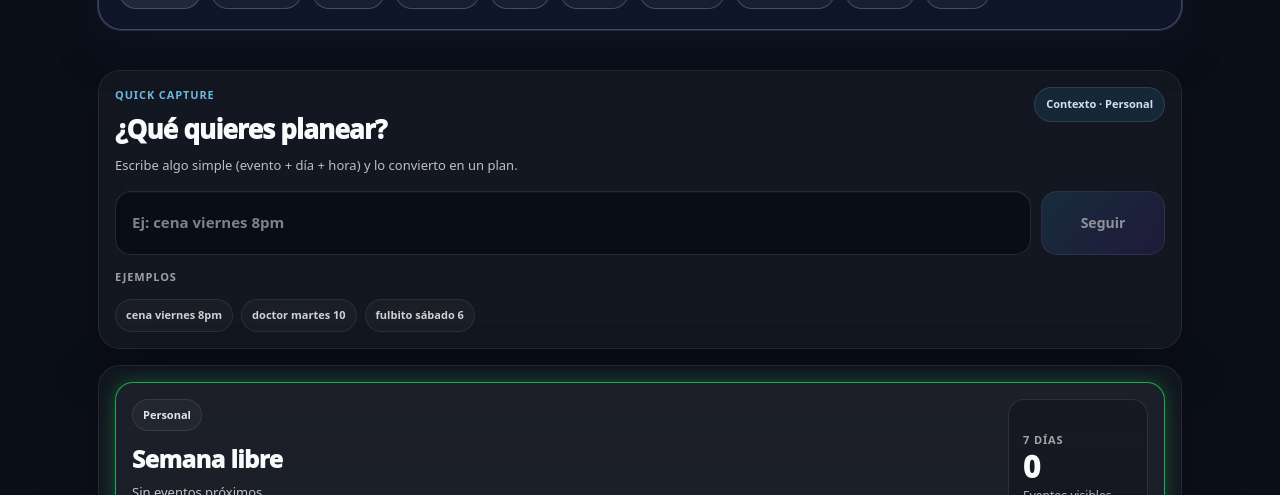
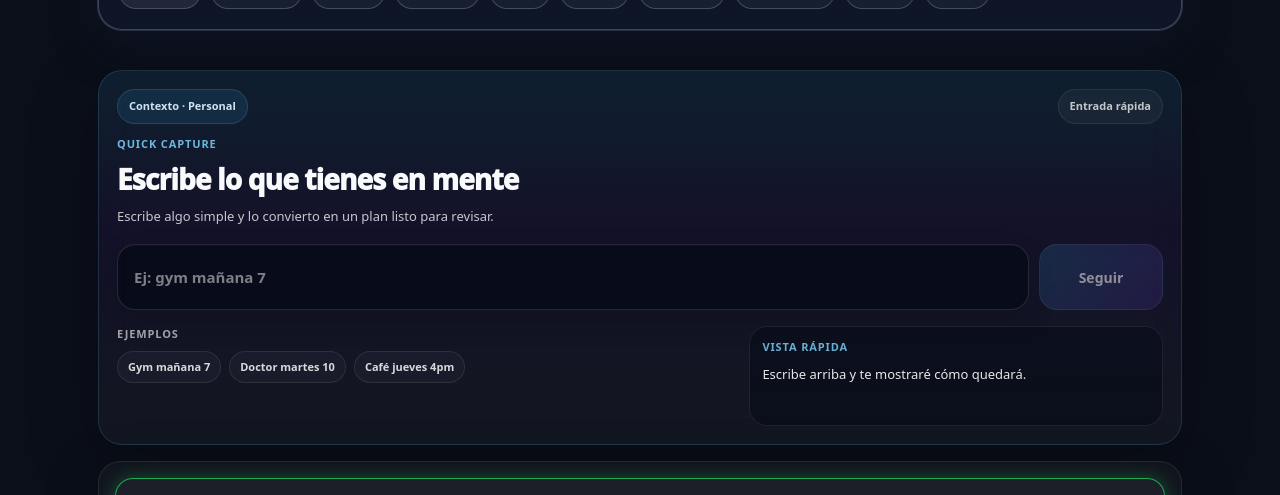
Before and after one commit to Fgainzall/syncplans-app, a Next.js app: page /summary in a window 1280 px wide. Shown: the part 221-716 px from the top of the page. Built offline with nearby package versions, Linux system fonts and the light colour scheme; no server answers.

Commit message:
refactor: elevate quick capture experience in summary

```diff
--- a/src/app/summary/SummaryClient.tsx
+++ b/src/app/summary/SummaryClient.tsx
@@ -73,6 +73,11 @@ type RecentDecision = {
   isFallback: boolean;
 };
 
+type QuickCaptureExample = {
+  label: string;
+  value: string;
+};
+
 function safeDate(iso?: string | null) {
   if (!iso) return null;
   const d = new Date(iso);
@@ -404,6 +409,71 @@ function eventOverlapsWindow(
   );
 }
 
+function getQuickCaptureExamples(
+  activeGroupType: GroupType,
+  activeLabel: string,
+  hasActiveGroup: boolean
+): QuickCaptureExample[] {
+  if (!hasActiveGroup) {
+    return [
+      { label: "Gym mañana 7", value: "gym mañana 7" },
+      { label: "Doctor martes 10", value: "doctor martes 10" },
+      { label: "Café jueves 4pm", value: "café jueves 4pm" },
+    ];
+  }
+
+  if (activeGroupType === "pair") {
+    return [
+      { label: "Cena viernes 8pm", value: "cena viernes 8pm" },
+      { label: "Pádel sábado 10", value: "pádel sábado 10" },
+      { label: "Almuerzo domingo 1 con Fer", value: "almuerzo domingo 1 con Fer" },
+    ];
+  }
+
+  if (activeGroupType === "family") {
+    return [
+      { label: "Almuerzo domingo 1", value: "almuerzo domingo 1" },
+      { label: "Cole martes 7am", value: "cole martes 7am" },
+      { label: `Salida sábado 11 con ${activeLabel}`, value: "salida sábado 11" },
+    ];
+  }
+
+  return [
+    { label: "Reunión lunes 9", value: "reunión lunes 9" },
+    { label: "Fulbito sábado 6", value: "fulbito sábado 6" },
+    { label: "Asado domingo 2 en casa", value: "asado domingo 2 en casa" },
+  ];
+}
+
+function formatQuickCapturePreview(input: string): string | null {
+  const raw = String(input || "").trim();
+  if (!raw) return null;
+
+  const parsed = parseQuickCapture(raw);
+  const title = String(parsed.title || "").trim();
+  if (!title) return null;
+
+  const parts: string[] = [title];
+
+  if (parsed.date) {
+    const dateLabel = parsed.date.toLocaleDateString([], {
+      weekday: "short",
+      day: "2-digit",
+      month: "short",
+    });
+    const timeLabel = parsed.date.toLocaleTimeString([], {
+      hour: "2-digit",
+      minute: "2-digit",
+    });
+    parts.push(`${dateLabel} · ${timeLabel}`);
+  }
+
+  if (parsed.notes) {
+    parts.push(parsed.notes);
+  }
+
+  return parts.join(" — ");
+}
 
 export default function SummaryClient({ highlightId, appliedToast }: Props) {
   const router = useRouter();
@@ -461,9 +531,38 @@ export default function SummaryClient({ highlightId, appliedToast }: Props) {
     return activeGroup ? humanGroupName(activeGroup) : "Grupo";
   }, [activeGroupId, activeGroup]);
 
+  const activeGroupType = useMemo(() => {
+    return normalizeSummaryGroupType(String(activeGroup?.type ?? ""));
+  }, [activeGroup]);
+
   const contextLabel = useMemo(() => {
     if (!activeGroupId) return "Personal";
     return activeLabel;
+  }, [activeGroupId, activeLabel]);
+
+  const quickCaptureExamples = useMemo(
+    () => getQuickCaptureExamples(activeGroupType, activeLabel, !!activeGroupId),
+    [activeGroupType, activeLabel, activeGroupId]
+  );
+
+  const quickCapturePreview = useMemo(
+    () => formatQuickCapturePreview(quickCaptureValue),
+    [quickCaptureValue]
+  );
+
+  const quickCaptureHeadline = useMemo(() => {
+    if (!activeGroupId) return "Escribe lo que tienes en mente";
+    if (activeGroupType === "pair") return "Planéalo en una línea";
+    if (activeGroupType === "family") return "Organiza lo importante en segundos";
+    return "Dime qué quieres hacer";
+  }, [activeGroupId, activeGroupType]);
+
+  const quickCaptureSubcopy = useMemo(() => {
+    if (!activeGroupId) {
+      return "Escribe algo simple y lo convierto en un plan listo para revisar.";
+    }
+
+    return `Lo prepararé con el contexto de ${activeLabel} para que entres directo al detalle.`;
   }, [activeGroupId, activeLabel]);
 
   const normalizedEvents = useMemo(() => {
@@ -721,15 +820,11 @@ export default function SummaryClient({ highlightId, appliedToast }: Props) {
     router.push("/conflicts/detected");
   }, [router, conflictAlert]);
 
-
-
-  const handleQuickCaptureSubmit = useCallback(() => {
-  const raw = quickCaptureValue.trim();
-  if (!raw || quickCaptureBusy) return;
-
-  setQuickCaptureBusy(true);
-
-  try {
+  const navigateFromQuickCapture = useCallback(
+    (value: string) => {
+      const raw = String(value || "").trim();
+      if (!raw) return;
+
       const parsed = parseQuickCapture(raw);
       const params = new URLSearchParams();
 
@@ -744,42 +839,41 @@ export default function SummaryClient({ highlightId, appliedToast }: Props) {
 
       if (parsed.title) params.set("title", parsed.title);
       if (parsed.date) params.set("date", parsed.date.toISOString());
-    if (parsed.durationMinutes) params.set("duration", String(parsed.durationMinutes));
+      if (parsed.durationMinutes) {
+        params.set("duration", String(parsed.durationMinutes));
+      }
       if (parsed.notes) params.set("notes", parsed.notes);
 
       router.push(`/events/new/details?${params.toString()}`);
+    },
+    [activeGroupId, router]
+  );
+
+  const handleQuickCaptureSubmit = useCallback(() => {
+    const raw = quickCaptureValue.trim();
+    if (!raw || quickCaptureBusy) return;
+
+    setQuickCaptureBusy(true);
+
+    try {
+      navigateFromQuickCapture(raw);
     } finally {
-    setTimeout(() => setQuickCaptureBusy(false), 180);
-  }
-}, [quickCaptureValue, quickCaptureBusy, activeGroupId, router]);
-
-  const handleQuickCaptureExample = useCallback((value: string) => {
+      window.setTimeout(() => setQuickCaptureBusy(false), 180);
+    }
+  }, [quickCaptureValue, quickCaptureBusy, navigateFromQuickCapture]);
+
+  const handleQuickCaptureExample = useCallback(
+    (value: string) => {
       setQuickCaptureValue(value);
 
       if (quickCaptureBusy) return;
 
       window.setTimeout(() => {
-      const parsed = parseQuickCapture(value);
-      const params = new URLSearchParams();
-
-      params.set("qc", "1");
-
-      if (activeGroupId) {
-        params.set("type", "group");
-        params.set("groupId", activeGroupId);
-      } else {
-        params.set("type", "personal");
-      }
-
-      if (parsed.title) params.set("title", parsed.title);
-      if (parsed.date) params.set("date", parsed.date.toISOString());
-      if (parsed.durationMinutes) params.set("duration", String(parsed.durationMinutes));
-      if (parsed.notes) params.set("notes", parsed.notes);
-
-      router.push(`/events/new/details?${params.toString()}`);
+        navigateFromQuickCapture(value);
       }, 0);
-  }, [activeGroupId, quickCaptureBusy, router]);
-
+    },
+    [quickCaptureBusy, navigateFromQuickCapture]
+  );
 
   const handleQuickCaptureKeyDown = useCallback(
     (event: React.KeyboardEvent<HTMLInputElement>) => {
@@ -813,17 +907,20 @@ export default function SummaryClient({ highlightId, appliedToast }: Props) {
         <Section style={styles.shell} className="spSum-shell">
           <PremiumHeader title={title} subtitle={summarySubtitle} />
 
-          <Card style={styles.card} className="spSum-card">
+          <Card style={styles.captureCard} className="spSum-card spSum-captureCard">
+            <div style={styles.captureTopBand}>
+              <span style={styles.captureContextPill}>
+                {activeGroupId ? `Contexto · ${activeLabel}` : "Contexto · Personal"}
+              </span>
+              <span style={styles.captureContextGhost}>Entrada rápida</span>
+            </div>
+
             <div style={styles.captureHeaderRow}>
-              <div>
+              <div style={styles.captureCopyBlock}>
                 <div style={styles.captureEyebrow}>Quick Capture</div>
-                <div style={styles.captureTitle}>¿Qué quieres planear?</div>
-              <div style={styles.captureSub}>
-  Escribe algo simple (evento + día + hora) y lo convierto en un plan.
-</div>
-              </div>
-
-              <div style={styles.captureHintPill}>{activeGroupId ? `Contexto · ${activeLabel}` : "Contexto · Personal"}</div>
+                <div style={styles.captureTitle}>{quickCaptureHeadline}</div>
+                <div style={styles.captureSub}>{quickCaptureSubcopy}</div>
+              </div>
             </div>
 
             <div style={styles.captureFieldWrap} className="spSum-captureFieldWrap">
@@ -831,7 +928,9 @@ export default function SummaryClient({ highlightId, appliedToast }: Props) {
                 value={quickCaptureValue}
                 onChange={(event) => setQuickCaptureValue(event.target.value)}
                 onKeyDown={handleQuickCaptureKeyDown}
-                placeholder="Ej: cena viernes 8pm"
+                placeholder={
+                  activeGroupId ? "Ej: cena viernes 8pm" : "Ej: gym mañana 7"
+                }
                 style={styles.captureInput}
                 className="spSum-captureInput"
                 autoCapitalize="sentences"
@@ -855,28 +954,28 @@ export default function SummaryClient({ highlightId, appliedToast }: Props) {
               </button>
             </div>
 
-            <div style={{ marginTop: 14 }}>
+            <div style={styles.captureFootRow}>
+              <div style={styles.captureExamplesBlock}>
                 <div style={styles.captureExamplesLabel}>Ejemplos</div>
-</div>
                 <div style={styles.captureExamplesRow}>
+                  {quickCaptureExamples.map((example) => (
                     <span
-  onClick={() => handleQuickCaptureExample("cena viernes 8pm")}
+                      key={example.value}
+                      onClick={() => handleQuickCaptureExample(example.value)}
                       style={{ ...styles.captureExamplePill, cursor: "pointer" }}
                     >
-  cena viernes 8pm
+                      {example.label}
                     </span>
-              <span
-  onClick={() => handleQuickCaptureExample("doctor martes 10")}
-  style={{ ...styles.captureExamplePill, cursor: "pointer" }}
->
-  doctor martes 10
-</span>
-<span
-  onClick={() => handleQuickCaptureExample("fulbito sábado 6")}
-  style={{ ...styles.captureExamplePill, cursor: "pointer" }}
->
-  fulbito sábado 6
-</span>
+                  ))}
+                </div>
+              </div>
+
+              <div style={styles.capturePreviewCard}>
+                <div style={styles.capturePreviewLabel}>Vista rápida</div>
+                <div style={styles.capturePreviewValue}>
+                  {quickCapturePreview || "Escribe arriba y te mostraré cómo quedará."}
+                </div>
+              </div>
             </div>
           </Card>
 
@@ -1166,6 +1265,10 @@ export default function SummaryClient({ highlightId, appliedToast }: Props) {
             padding: 14px !important;
           }
 
+          .spSum-captureCard {
+            padding: 16px !important;
+          }
+
           .spSum-eventsList {
             gap: 8px !important;
           }
@@ -1259,35 +1362,24 @@ const styles: Record<string, React.CSSProperties> = {
     boxShadow: "0 18px 60px rgba(0,0,0,0.22)",
     backdropFilter: "blur(14px)",
   },
-
-  captureHeaderRow: {
+  captureCard: {
+    borderRadius: 24,
+    border: "1px solid rgba(125,211,252,0.14)",
+    background:
+      "linear-gradient(180deg, rgba(56,189,248,0.10), rgba(124,58,237,0.08) 42%, rgba(255,255,255,0.035) 100%)",
+    padding: 18,
+    boxShadow: "0 22px 72px rgba(0,0,0,0.24)",
+    backdropFilter: "blur(16px)",
+  },
+  captureTopBand: {
     display: "flex",
-    alignItems: "flex-start",
+    alignItems: "center",
     justifyContent: "space-between",
-    gap: 14,
+    gap: 12,
     flexWrap: "wrap",
-  },
-  captureEyebrow: {
-    fontSize: 11,
-    fontWeight: 900,
-    textTransform: "uppercase",
-    letterSpacing: "0.08em",
-    color: "rgba(125,211,252,0.86)",
-  },
-  captureTitle: {
-    marginTop: 6,
-    fontSize: 26,
-    fontWeight: 950,
-    letterSpacing: "-0.03em",
-  },
-  captureSub: {
-    marginTop: 6,
-    fontSize: 13,
-    lineHeight: 1.55,
-    opacity: 0.74,
-    maxWidth: 640,
-  },
-  captureHintPill: {
+    marginBottom: 12,
+  },
+  captureContextPill: {
     display: "inline-flex",
     alignItems: "center",
     padding: "8px 11px",
@@ -1299,8 +1391,50 @@ const styles: Record<string, React.CSSProperties> = {
     fontWeight: 900,
     whiteSpace: "nowrap",
   },
+  captureContextGhost: {
+    display: "inline-flex",
+    alignItems: "center",
+    padding: "8px 11px",
+    borderRadius: 999,
+    border: "1px solid rgba(255,255,255,0.08)",
+    background: "rgba(255,255,255,0.04)",
+    color: "rgba(255,255,255,0.74)",
+    fontSize: 11,
+    fontWeight: 850,
+    whiteSpace: "nowrap",
+  },
+  captureHeaderRow: {
+    display: "flex",
+    alignItems: "flex-start",
+    justifyContent: "space-between",
+    gap: 14,
+    flexWrap: "wrap",
+  },
+  captureCopyBlock: {
+    maxWidth: 720,
+  },
+  captureEyebrow: {
+    fontSize: 11,
+    fontWeight: 900,
+    textTransform: "uppercase",
+    letterSpacing: "0.08em",
+    color: "rgba(125,211,252,0.86)",
+  },
+  captureTitle: {
+    marginTop: 6,
+    fontSize: 28,
+    fontWeight: 950,
+    letterSpacing: "-0.03em",
+  },
+  captureSub: {
+    marginTop: 6,
+    fontSize: 13,
+    lineHeight: 1.55,
+    opacity: 0.78,
+    maxWidth: 640,
+  },
   captureFieldWrap: {
-    marginTop: 16,
+    marginTop: 18,
     display: "grid",
     gridTemplateColumns: "minmax(0, 1fr) auto",
     gap: 10,
@@ -1308,23 +1442,25 @@ const styles: Record<string, React.CSSProperties> = {
   },
   captureInput: {
     width: "100%",
-    minHeight: 64,
-    borderRadius: 16,
+    minHeight: 66,
+    borderRadius: 18,
     border: "1px solid rgba(255,255,255,0.12)",
-    background: "rgba(6,10,22,0.72)",
+    background: "rgba(6,10,22,0.78)",
     color: "rgba(255,255,255,0.96)",
     padding: "0 16px",
     fontSize: 15,
     fontWeight: 700,
     outline: "none",
-    boxShadow: "inset 0 1px 0 rgba(255,255,255,0.03)",
+    boxShadow:
+      "inset 0 1px 0 rgba(255,255,255,0.03), 0 12px 28px rgba(0,0,0,0.16)",
   },
   captureButton: {
     minWidth: 124,
-    minHeight: 64,
+    minHeight: 66,
     border: "1px solid rgba(255,255,255,0.12)",
-    borderRadius: 16,
-    background: "linear-gradient(135deg, rgba(56,189,248,0.24), rgba(124,58,237,0.24))",
+    borderRadius: 18,
+    background:
+      "linear-gradient(135deg, rgba(56,189,248,0.26), rgba(124,58,237,0.26))",
     color: "rgba(255,255,255,0.96)",
     fontSize: 14,
     fontWeight: 900,
@@ -1337,8 +1473,25 @@ const styles: Record<string, React.CSSProperties> = {
     cursor: "not-allowed",
     boxShadow: "none",
   },
+  captureFootRow: {
+    marginTop: 16,
+    display: "grid",
+    gridTemplateColumns: "minmax(0, 1.2fr) minmax(260px, 0.8fr)",
+    gap: 12,
+    alignItems: "stretch",
+  },
+  captureExamplesBlock: {
+    minWidth: 0,
+  },
+  captureExamplesLabel: {
+    fontSize: 11,
+    fontWeight: 900,
+    textTransform: "uppercase",
+    letterSpacing: "0.08em",
+    opacity: 0.62,
+    marginBottom: 8,
+  },
   captureExamplesRow: {
-    marginTop: 14,
     display: "flex",
     alignItems: "center",
     gap: 8,
@@ -1353,7 +1506,29 @@ const styles: Record<string, React.CSSProperties> = {
     background: "rgba(255,255,255,0.035)",
     fontSize: 11,
     fontWeight: 800,
-    opacity: 0.82,
+    opacity: 0.86,
+  },
+  capturePreviewCard: {
+    borderRadius: 18,
+    border: "1px solid rgba(255,255,255,0.08)",
+    background: "rgba(5,9,20,0.46)",
+    padding: 12,
+    display: "grid",
+    alignContent: "start",
+    gap: 8,
+    minHeight: 100,
+  },
+  capturePreviewLabel: {
+    fontSize: 11,
+    fontWeight: 900,
+    textTransform: "uppercase",
+    letterSpacing: "0.08em",
+    color: "rgba(125,211,252,0.82)",
+  },
+  capturePreviewValue: {
+    fontSize: 13,
+    lineHeight: 1.55,
+    color: "rgba(255,255,255,0.9)",
   },
   conflictBanner: {
     width: "100%",
@@ -1825,12 +2000,4 @@ const styles: Record<string, React.CSSProperties> = {
     opacity: 0.74,
     lineHeight: 1.5,
   },
-  captureExamplesLabel: {
-  fontSize: 11,
-  fontWeight: 900,
-  textTransform: "uppercase",
-  letterSpacing: "0.08em",
-  opacity: 0.6,
-  marginBottom: 6,
-},
-};
+}
```
Lines whose indentation alone changed are shown as unchanged.
